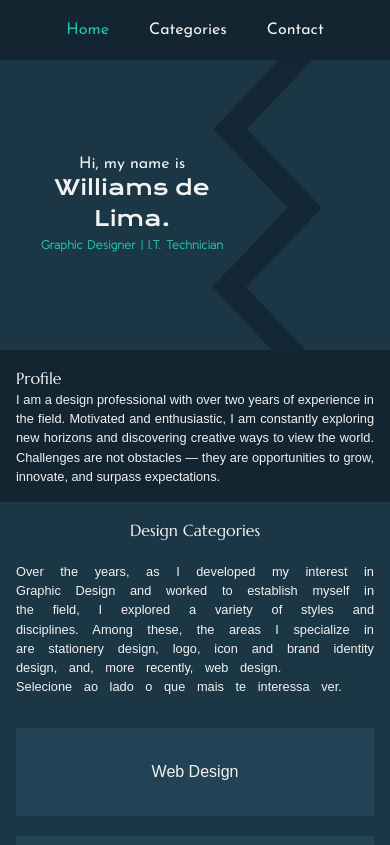
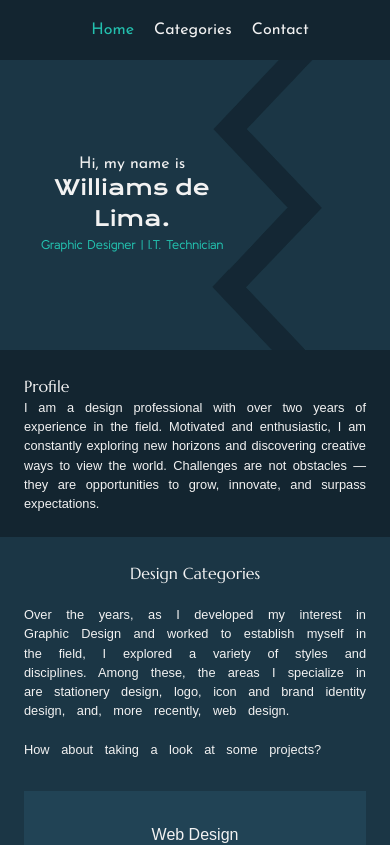
Before and after one commit to MW-Limah/graphicdesign-portifolio, a Next.js app: page / in a window 390 px wide. Shown: the top 845 px of the page. Built offline with nearby package versions, Linux system fonts and the light colour scheme; a web font is replaced by a local one.

Commit message:
Adicionando conteudo e ajustando media query + animações

```diff
--- a/package.json
+++ b/package.json
@@ -18,6 +18,8 @@
   "devDependencies": {
     "@eslint/eslintrc": "^3",
     "@tailwindcss/postcss": "^4",
+    "@types/node": "24.6.2",
+    "@types/react": "19.2.0",
     "eslint": "^9",
     "eslint-config-next": "15.5.4",
     "tailwindcss": "^4"
--- a/src/app/Category/Category.jsx
+++ b/src/app/Category/Category.jsx
@@ -31,9 +31,9 @@ export default function Category({ onSelectCategory }) {
           worked to establish myself in the field, I explored a variety of
           styles and disciplines. Among these, the areas I specialize in are
           stationery design, logo, icon and brand identity design, and, more
-          recently, web design. <br />
-          Selecione ao lado o que mais te interessa ver.
+          recently, web design.
         </p>
+        <p>How about taking a look at some projects?</p>
       </div>
     </div>
   );
--- a/src/app/Contents/LogoAndIcons/LogoAndIcons.jsx
+++ b/src/app/Contents/LogoAndIcons/LogoAndIcons.jsx
@@ -8,10 +8,9 @@ export default function LogoAndIcons() {
       <article className={styles.presentation}>
         <h1>Projects: Brand Identity, Logo and Icons</h1>
         <p>
-          Lorem ipsum dolor sit amet consectetur, adipisicing elit. Voluptas
-          ducimus doloremque alias provident et, quidem doloribus odit ipsa
-          cupiditate, dignissimos minima rerum hic vero, sed facere eius natus
-          aliquid corporis!
+          Studying Grid Layout and Visual Identity was an important step for me.
+          I discovered that you can convey a lot with just a few well-placed
+          images.
         </p>
       </article>
       <div className={styles.projects}>
--- a/src/app/Contents/WebDesign/WebDesign.jsx
+++ b/src/app/Contents/WebDesign/WebDesign.jsx
@@ -1,5 +1,6 @@
 import styles from "./WebDesign.module.css";
 import Image from "next/image";
+import OnGoing from "../../On_going/On_going";
 
 export default function WebDesign() {
   return (
@@ -166,6 +167,9 @@ export default function WebDesign() {
             </div>
           </aside>
         </section>
+        <section className={styles.project}>
+          <OnGoing />
+        </section>
       </div>
     </div>
   );
--- a/src/app/Navbar/Navbar.jsx
+++ b/src/app/Navbar/Navbar.jsx
@@ -5,13 +5,15 @@ import Link from "next/link";
 
 export default function Navbar() {
   const [activeSection, setActiveSection] = useState("home");
+  const [showNavbar, setShowNavbar] = useState(true); // novo estado
+  const lastScrollY = useRef(0); // armazena a posição anterior do scroll
   const activeRef = useRef(activeSection);
+
   useEffect(() => {
     activeRef.current = activeSection;
   }, [activeSection]);
 
   useEffect(() => {
-    // IDs que queremos checar
     const ids = [
       "home",
       "categories",
@@ -20,17 +22,14 @@ export default function Navbar() {
       "stationary",
       "contact",
     ];
-
     let ticking = false;
 
     const updateActive = () => {
-      // manter Home ativo enquanto scrollY === 0
       if (window.scrollY === 0) {
         if (activeRef.current !== "home") setActiveSection("home");
         return;
       }
 
-      // marcar Contact quando estiver no final da página
       if (
         window.innerHeight + window.scrollY >=
         document.body.offsetHeight - 50
@@ -39,25 +38,21 @@ export default function Navbar() {
         return;
       }
 
-      // ponto central da viewport (você pode trocar para outro ponto se preferir)
       const centerY = window.innerHeight / 2;
-
       let foundId = null;
 
       for (const id of ids) {
         const el = document.getElementById(id);
-        if (!el) continue; // elemento pode não existir por causa do AnimatePresence
+        if (!el) continue;
         const rect = el.getBoundingClientRect();
-        // se o centro da viewport estiver dentro do elemento, consideramos ele ativo
         if (rect.top <= centerY && rect.bottom >= centerY) {
           foundId = id;
           break;
         }
       }
 
-      if (!foundId) return; // nada encontrado (ex: seções muito pequenas)
+      if (!foundId) return;
 
-      // mapear as IDs dos conteúdos para a aba "categories"
       if (
         ["categories", "webdesign", "logoandicons", "stationary"].includes(
           foundId
@@ -77,6 +72,20 @@ export default function Navbar() {
       if (!ticking) {
         window.requestAnimationFrame(() => {
           updateActive();
+
+          // Navbar retrátil (aparece/ some)
+          if (window.innerWidth <= 768) {
+            // só para celular
+            if (window.scrollY > lastScrollY.current) {
+              // scroll para baixo → esconder
+              setShowNavbar(false);
+            } else {
+              // scroll para cima → mostrar
+              setShowNavbar(true);
+            }
+            lastScrollY.current = window.scrollY;
+          }
+
           ticking = false;
         });
         ticking = true;
@@ -84,17 +93,13 @@ export default function Navbar() {
     };
 
     window.addEventListener("scroll", onScroll, { passive: true });
-
-    // roda uma vez na montagem para setar o estado inicial corretamente
     updateActive();
 
-    return () => {
-      window.removeEventListener("scroll", onScroll);
-    };
+    return () => window.removeEventListener("scroll", onScroll);
   }, []);
 
   return (
-    <nav className={styles.navbar}>
+    <nav className={`${styles.navbar} ${!showNavbar ? styles.hidden : ""}`}>
       <Link
         href="#home"
         className={activeSection === "home" ? styles.active : ""}
--- a/src/app/Navbar/Navbar.module.css
+++ b/src/app/Navbar/Navbar.module.css
@@ -1,8 +1,8 @@
 .navbar {
   position: fixed;
+  top: 0;
   width: 100%;
   height: 60px;
-  background-color: none;
   display: flex;
   align-items: center;
   justify-content: center;
@@ -11,17 +11,27 @@
   font-family: var(--font-navbar);
   background-color: var(--background);
   z-index: 999;
+  transition: transform 0.3s ease-in-out;
 }
 
 .navbar a {
   transition: var(--transition);
 }
+
 .active {
   color: var(--highlighted-color);
 }
 
+/* Classe que move a navbar para fora da tela */
+.hidden {
+  transform: translateY(-100%);
+}
+
+/* Ajustes para celular */
 @media (max-width: 768px) {
   .navbar {
+    gap: 20px;
+    padding-left: 10px;
     font-size: 12pt;
   }
 }
--- a/src/app/globals.css
+++ b/src/app/globals.css
@@ -17,7 +17,7 @@
   --font-size-subtitle: 1.3rem;
 
   /* para celular */
-  --padding-section-query: 1rem 1rem 1rem 1rem;
+  --padding-section-query: 1.5rem 1.5rem 1.5rem 1.5rem;
   --font-size-titulo-query: 1rem;
   --font-size-subtitle-query: 0.8rem;
 }
```
Also changed, not shown: tsconfig.json (added, +35 -0 lines), 1 other file (tests, documents, lock files or other folders).
